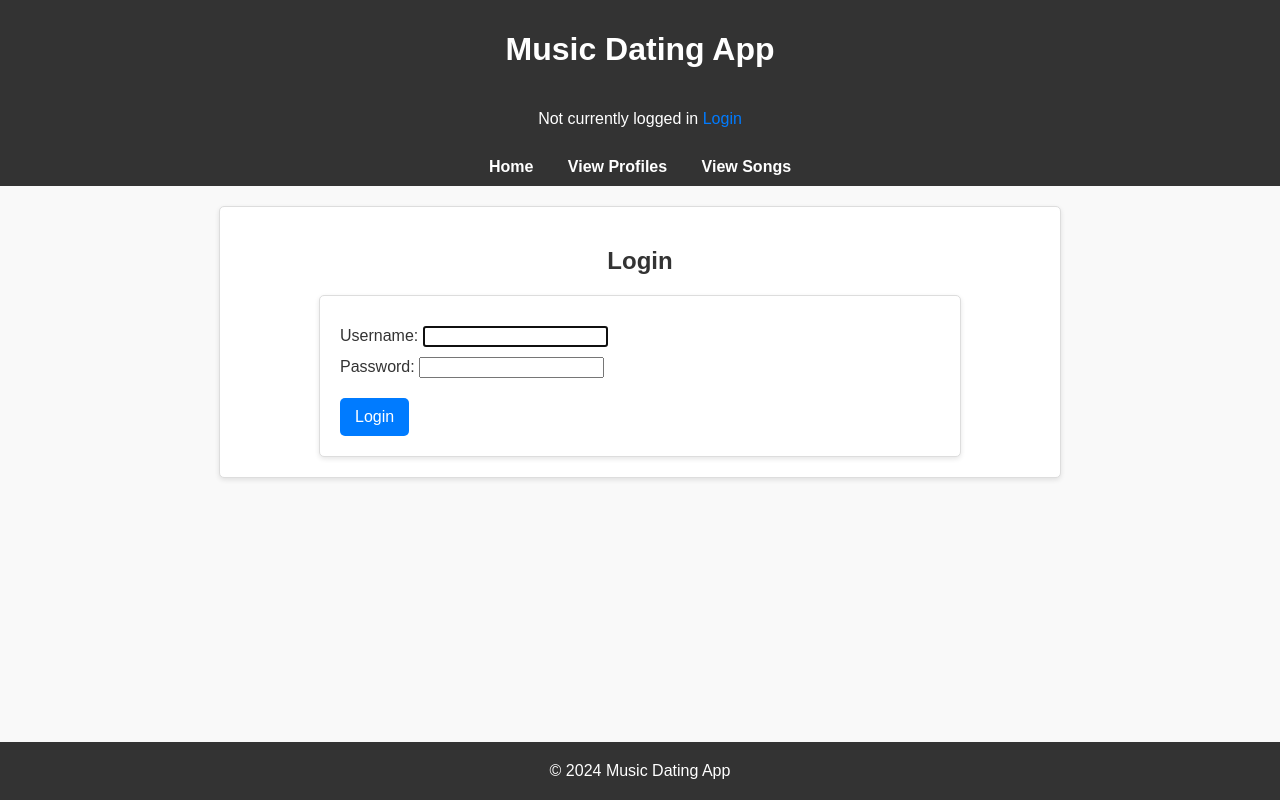
After one commit to starwarsman715/CS-412-Django, a Django app: page /project/login/ in a window 1280 px wide. The commit adds this page. Run offline with Django 4.2, Linux system fonts and the light colour scheme.

Commit message:
added basic loginlogout features

```diff
--- a/cs412/urls.py
+++ b/cs412/urls.py
@@ -18,14 +18,18 @@ from django.contrib import admin
 from django.urls import path, include ## New import
 from django.conf import settings
 from django.conf.urls.static import static
+from django.contrib.auth import views as auth_views
+
 
 urlpatterns = [
     path("admin/", admin.site.urls),
     path('quotes/', include('quotes.urls')),
     path('restaurant/', include('restaurant.urls')),
     path('voters/', include('voter_analytics.urls')),
-    path('project/', include('project.urls'))
+    path('project/', include('project.urls')),
 
+    path('project/login/', auth_views.LoginView.as_view(template_name='registration/login.html'), name='login'),
+    path('project/logout/', auth_views.LogoutView.as_view(), name='logout'),
     ]
 
 if settings.DEBUG:
--- a/project/models.py
+++ b/project/models.py
@@ -1,13 +1,13 @@
-# project/models.py
 from django.db import models
-
+from django.contrib.auth.models import User
 class Genre(models.Model):
     name = models.CharField(max_length=100, unique=True)
 
     def __str__(self):
         return self.name
 
-class Profile(models.Model):  # Changed from User to Profile
+class Profile(models.Model):
+    user = models.OneToOneField(User, on_delete=models.CASCADE, null=True)  # Add this line
     username = models.CharField(max_length=150, unique=True)
     email = models.EmailField(unique=True)
     birth_date = models.DateField()
--- a/project/templates/project/base.html
+++ b/project/templates/project/base.html
@@ -1,29 +1,45 @@
-<!-- project/templates/project/base.html -->
 {% load static %}
 <!DOCTYPE html>
 <html lang="en">
 <head>
     <meta charset="UTF-8">
-    <meta name="viewport" content="width=device-width, initial-scale=1.0">
-    <title>Music Dating App - {% block title %}{% endblock %}</title>
+    <title>Music Dating App</title>
     <link rel="stylesheet" href="{% static 'style.css' %}">
 </head>
 <body>
     <header>
-        <!-- Temporary base.html navigation with only Home link -->
+        <h1>Music Dating App</h1>
+        <div class="auth-status">
+            {% if user.is_authenticated %}
+                <p>Currently logged in as: {{ user.username }}
+                    <form method="post" action="{% url 'logout' %}" class="logout-form">
+                        {% csrf_token %}
+                        <button type="submit" class="logout-button">Logout</button>
+                    </form>
+                </p>
+            {% else %}
+                <p>Not currently logged in
+                    <a href="{% url 'login' %}" class="login-link">Login</a>
+                </p>
+            {% endif %}
+        </div>
         <nav>
-            <ul>
+            <ul class="nav-links">
                 <li><a href="{% url 'project:home' %}">Home</a></li>
                 <li><a href="{% url 'project:profile_list' %}">View Profiles</a></li>
                 <li><a href="{% url 'project:song_list' %}">View Songs</a></li>
+                {% if user.is_authenticated %}
+                    {% if user.profile %}
+                        <li><a href="{% url 'project:profile_detail' pk=user.profile.pk %}">My Profile</a></li>
+                    {% endif %}
+                {% endif %}
             </ul>
         </nav>
     </header>
 
-    <main>
+    <main class="content">
         {% block content %}
-        <!-- Child templates will inject content here -->
-        {% endblock %}
+        {% endblock content %}
     </main>
 
     <footer>
--- /dev/null
+++ b/project/templates/project/login.html
@@ -0,0 +1,16 @@
+<!-- project/templates/project/login.html -->
+{% extends 'project/base.html' %}
+
+{% block title %}Login{% endblock %}
+
+{% block content %}
+<div class="container mt-4">
+    <h2>Login</h2>
+
+    <form method="post">
+        {% csrf_token %}
+        {{ form.as_p }}
+        <button type="submit">Login</button>
+    </form>
+</div>
+{% endblock %}
--- a/project/templates/project/song_list.html
+++ b/project/templates/project/song_list.html
@@ -27,7 +27,7 @@
                     <td>{{ song.artist }}</td>
                     <td>{{ song.genre.name }}</td>
                     <td>{{ song.release_year }}</td>
-                    <td><a href="{{ song.spotify_url }}" target="_blank">Listen</a></td>
+                    <td><a href="{{ song.youtube_url }}" target="_blank">Listen</a></td>
                 </tr>
             {% empty %}
                 <tr>
--- a/project/urls.py
+++ b/project/urls.py
@@ -2,6 +2,8 @@
 from django.urls import path
 from . import views
 from .views import *
+from django.contrib.auth import views as auth_views
+
 
 app_name = 'project'
 
@@ -19,4 +21,7 @@ urlpatterns = [
 
     path('profiles/<int:pk>/update/', views.ProfileUpdateView.as_view(), name='update_profile'),  # Changed user to profile
     path('profiles/<int:pk>/delete/', views.ProfileDeleteView.as_view(), name='delete_profile'),  # Changed user to profile
+
+    path('login/', auth_views.LoginView.as_view(template_name='project/login.html'), name='login'),
+    path('logout/', auth_views.LogoutView.as_view(next_page='project:home'), name='logout'),
 ]
```
Also changed, not shown: project/migrations/0006_profile_user.py (added).
